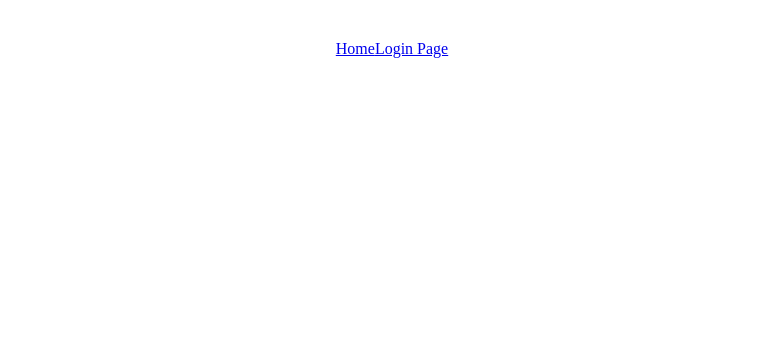
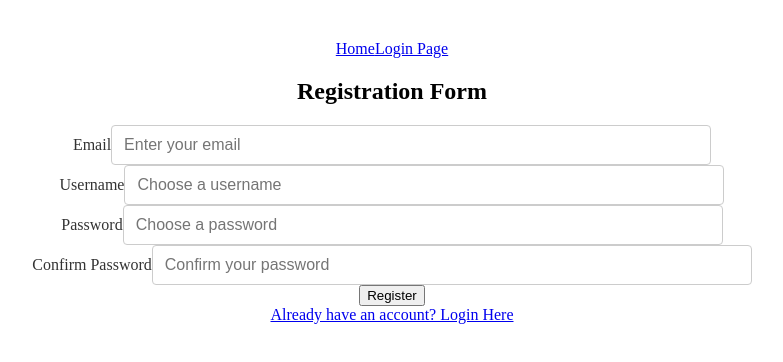
Before and after one commit to SabanaSK/Book-Library, a React (Vite) app: page /#/register in a window 1280 px wide. Before the commit this address had no page. Shown: the top 362 px of the page, without its empty margins (248-1031 px from the left). Built offline with nearby package versions, Linux system fonts and the light colour scheme.

Commit message:
Create Register User Page.
- Implemented and validation registration form with user feedback.

```diff
--- a/src/App.jsx
+++ b/src/App.jsx
@@ -3,6 +3,7 @@ import "./App.css";
 import HomePage from "./pages/HomePage/HomePage";
 import BookPage from "./pages/BookPage/BookPage";
 import LoginPage from "./pages/LoginPage/LoginPage";
+import Registeruser from "./pages/RegisterPage/RegisteruserPage";
 
 function App() {
   return (
@@ -17,6 +18,7 @@ function App() {
         <Route path="/" element={<HomePage />} />
         <Route path="/login" element={<LoginPage />} />
         <Route path="/book/:bookId" element={<BookPage />} />
+        <Route path="/register" element={<Registeruser />} />
       </Routes>
     </div>
   );
--- a/src/pages/LoginPage/LoginPage.jsx
+++ b/src/pages/LoginPage/LoginPage.jsx
@@ -1,6 +1,7 @@
 import { useState, useRef } from "react";
 import styles from "./LoginPage.module.css";
 import Input from "../../components/ui/Input";
+import { Link } from "react-router-dom";
 const LoginPage = () => {
   const [formData, setFormData] = useState({
     username: "",
@@ -101,7 +102,9 @@ const LoginPage = () => {
           Login
         </button>
       </form>
-      <button type="button">Register Here</button>
+      <Link to="/register" className={styles.registerButton}>
+        Register Here
+      </Link>
     </div>
   );
 };
--- /dev/null
+++ b/src/pages/RegisterPage/RegisteruserPage.jsx
@@ -0,0 +1,122 @@
+import { useState, useRef } from "react";
+import styles from "./RegisteruserPage.module.css";
+import Input from "../../components/ui/Input";
+import { Link } from "react-router-dom";
+
+const RegisteruserPage = () => {
+  const [formData, setFormData] = useState({
+    email: "",
+    username: "",
+    password: "",
+    confirmPassword: "",
+  });
+
+  const [errors, setErrors] = useState({});
+
+  const formRef = useRef(null);
+
+  const handleInputChange = (e) => {
+    const { name, value } = e.target;
+    setFormData((prevState) => ({
+      ...prevState,
+      [name]: value,
+    }));
+  };
+
+  const validateForm = () => {
+    let isValid = true;
+    let tempErrors = {};
+
+    for (let key in formData) {
+      if (!formData[key].trim()) {
+        isValid = false;
+        tempErrors[key] = `${
+          key.charAt(0).toUpperCase() + key.slice(1)
+        } is required`;
+      }
+    }
+    if (formData.password !== formData.confirmPassword) {
+      isValid = false;
+      tempErrors.confirmPassword = "Passwords do not match";
+    }
+
+    setErrors(tempErrors);
+    return isValid;
+  };
+  const resetForm = () => {
+    if (formRef.current) {
+      formRef.current.reset();
+      setFormData({
+        email: "",
+        username: "",
+        password: "",
+        confirmPassword: "",
+      });
+      setErrors({});
+    }
+  };
+  const handleSubmit = (e) => {
+    e.preventDefault();
+
+    if (validateForm()) {
+      console.log("Registration form is valid");
+      //  Handle successful registration logic here, like sending data to the backend
+      resetForm();
+    } else {
+      console.log("Registration form has errors");
+    }
+  };
+  return (
+    <div className={styles.registerUserPage}>
+      <h2>Registration Form</h2>
+      <form onSubmit={handleSubmit} ref={formRef}>
+        <Input
+          label="Email"
+          type="email"
+          name="email"
+          onChange={handleInputChange}
+          placeholder="Enter your email"
+        />
+        {errors.email && <p className={styles.error}>{errors.email}</p>}
+
+        <Input
+          label="Username"
+          type="text"
+          name="username"
+          onChange={handleInputChange}
+          placeholder="Choose a username"
+        />
+        {errors.username && <p className={styles.error}>{errors.username}</p>}
+
+        <Input
+          label="Password"
+          type="password"
+          name="password"
+          onChange={handleInputChange}
+          placeholder="Choose a password"
+        />
+        {errors.password && <p className={styles.error}>{errors.password}</p>}
+
+        <Input
+          label="Confirm Password"
+          type="password"
+          name="confirmPassword"
+          onChange={handleInputChange}
+          placeholder="Confirm your password"
+        />
+        {errors.confirmPassword && (
+          <p className={styles.error}>{errors.confirmPassword}</p>
+        )}
+
+        <button type="submit" className={styles.submitButton}>
+          Register
+        </button>
+      </form>
+      <Link to="/login" className={styles.loginButton}>
+        Already have an account? Login Here
+      </Link>
+    </div>
+  );
+};
+
+export default RegisteruserPage;
```
Also changed, not shown: src/pages/RegisterPage/RegisteruserPage.module.css (added).
